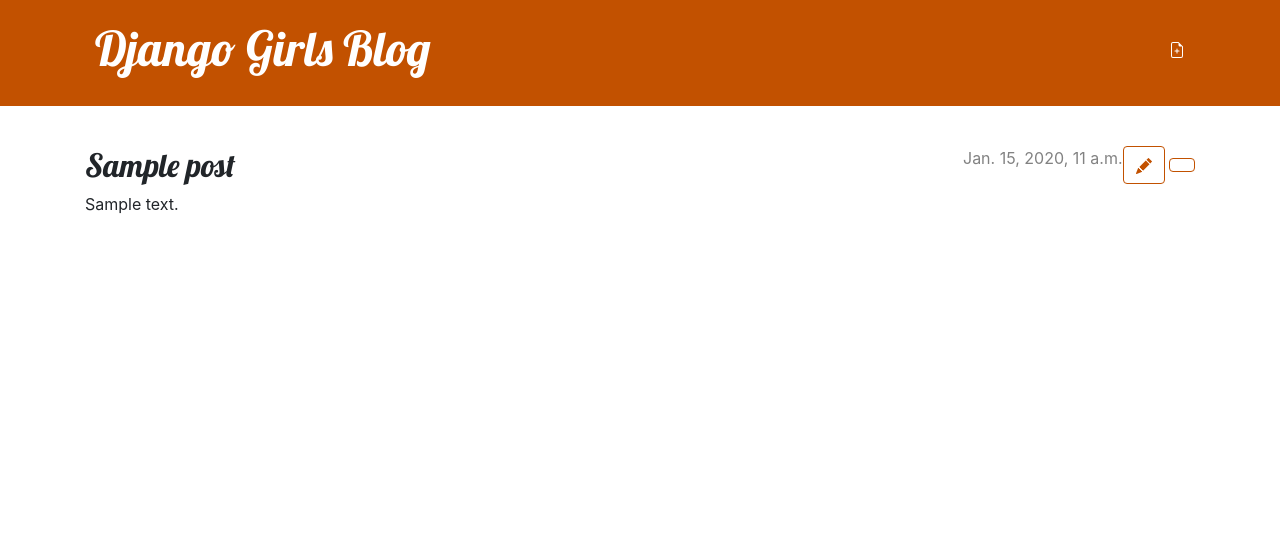
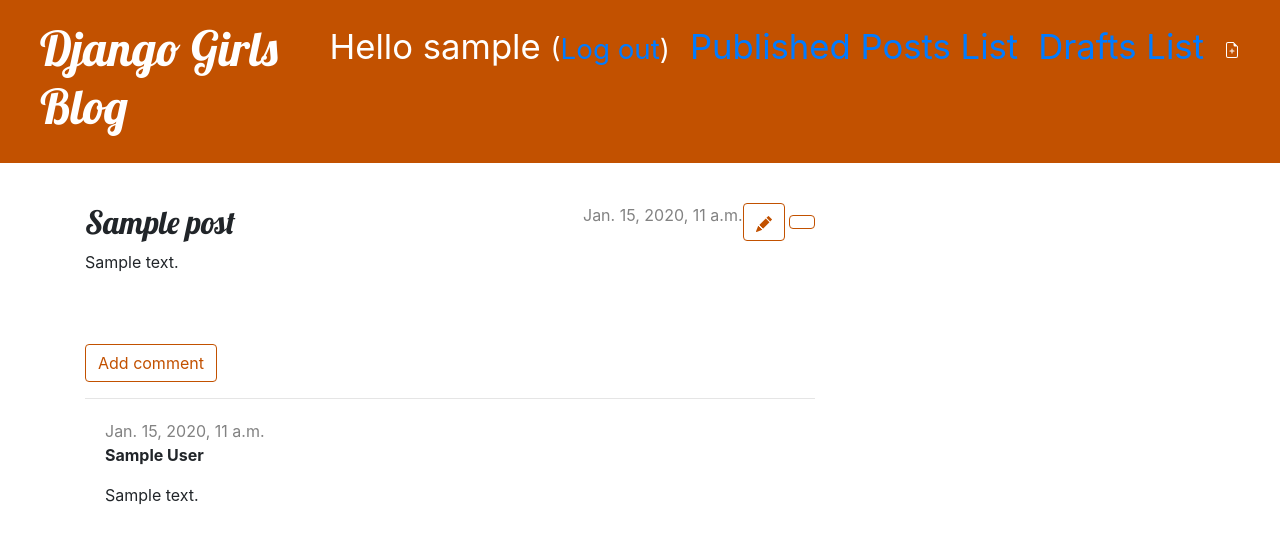
Before and after one commit to jlmirocoll/my-first-blog, a Django app: page /post/1/ in a window 1280 px wide. Shown: the top 544 px of the page. Run offline with Django 3.2, Linux system fonts and the light colour scheme; a user stored in the database is signed in; tables that the repository leaves empty hold one stand-in row (values such as "Sample post").

Commit message:
Added comments to posts

```diff
--- a/blog/admin.py
+++ b/blog/admin.py
@@ -1,4 +1,5 @@
 from django.contrib import admin
-from .models import Post
+from .models import Post, Comment
 
 admin.site.register(Post)
+admin.site.register(Comment)
--- a/blog/models.py
+++ b/blog/models.py
@@ -16,3 +16,20 @@ class Post(models.Model):
 
     def __str__(self):
         return self.title
+
+class Comment(models.Model):
+    post = models.ForeignKey('blog.Post', on_delete=models.CASCADE, related_name='comments')
+    author = models.CharField(max_length=200)
+    text = models.TextField()
+    created_date = models.DateTimeField(default=timezone.now)
+    approved_comment = models.BooleanField(default=False)
+
+    def approve(self):
+        self.approved_comment = True
+        self.save()
+
+    def __str__(self):
+        return self.text
+
+    def approved_comments(self):
+        return self.comments.filter(approved_comment=True)
--- a/blog/static/css/blog.css
+++ b/blog/static/css/blog.css
@@ -70,3 +70,7 @@ h4 {
     color: #FFFFFF;
     background-color: #C25100;
 }
+
+.comment {
+    margin: 20px 0px 20px 20px;
+}
--- a/blog/templates/blog/base.html
+++ b/blog/templates/blog/base.html
@@ -8,24 +8,26 @@
         <title>Django Girls blog</title>
     </head>
     <body>
-        <header class="page-header">
-          <div class="container">
-              {% if user.is_authenticated %}
+        <div class="page-header">
+            {% if user.is_authenticated %}
                 <a href="{% url 'post_new' %}" class="top-menu">
                     {% include './icons/file-earmark-plus.svg' %}
                 </a>
-                <a href="{% url 'post_draft_list' %}" class="top-menu"><span class="glyphicon glyphicon-edit"></span></a>
-              {% endif %}
+                <p class="top-menu"><a href="{% url 'post_draft_list' %}">Drafts List</a></p>
+                <p class="top-menu"><a href="{% url 'post_list' %}">Published Posts List</a></p>
+                <p class="top-menu">Hello {{ user.username }} <small>(<a href="{% url 'logout' %}">Log out</a>)</small></p>
+            {% else %}
+                <a href="{% url 'login' %}" class="top-menu"><span class="glyphicon glyphicon-lock"></span></a>
+            {% endif %}
             <h1><a href="/">Django Girls Blog</a></h1>
-          </div>
-        </header>
-        <main class="container">
+        </div>
+        <div class="content container">
             <div class="row">
-                <div class="col">
+                <div class="col-md-8">
                 {% block content %}
                 {% endblock %}
                 </div>
             </div>
-        </main>
+        </div>
     </body>
 </html>
--- a/blog/templates/blog/post_detail.html
+++ b/blog/templates/blog/post_detail.html
@@ -22,4 +22,23 @@
         <h2>{{ post.title }}</h2>
         <p>{{ post.text|linebreaksbr }}</p>
     </article>
+    <a class="btn btn-default" href="{% url 'add_comment_to_post' pk=post.pk %}">Add comment</a>
+    <hr>
+    {% for comment in post.comments.all %}
+        {% if user.is_authenticated or comment.approved_comment %}
+        <div class="comment">
+            <div class="date">
+                {{ comment.created_date }}
+                {% if not comment.approved_comment %}
+                    <a class="btn btn-default" href="{% url 'comment_remove' pk=comment.pk %}"><span class="glyphicon glyphicon-remove"></span></a>
+                    <a class="btn btn-default" href="{% url 'comment_approve' pk=comment.pk %}"><span class="glyphicon glyphicon-ok"></span></a>
+                {% endif %}
+            </div>
+            <strong>{{ comment.author }}</strong>
+            <p>{{ comment.text|linebreaks }}</p>
+        </div>
+        {% endif %}
+    {% empty %}
+        <p>No comments here yet :(</p>
+    {% endfor %}
 {% endblock %}
--- a/blog/templates/blog/post_list.html
+++ b/blog/templates/blog/post_list.html
@@ -8,6 +8,7 @@
             </time>
             <h2><a href="{% url 'post_detail' pk=post.pk %}">{{ post.title }}</a></h2>
             <p>{{ post.text|linebreaksbr }}</p>
+            <a href="{% url 'post_detail' pk=post.pk %}">Comments: {{ post.approved_comments.count }}</a>
         </article>
     {% endfor %}
 {% endblock %}
--- a/blog/urls.py
+++ b/blog/urls.py
@@ -7,6 +7,9 @@ urlpatterns = [
     path('post/new/', views.post_new, name='post_new'),
     path('post/<int:pk>/edit/', views.post_edit, name='post_edit'),
     path('drafts/', views.post_draft_list, name='post_draft_list'),
-    path('post/<pk>/publish', views.post_publish, name='post_publish'),
-    path('post/<pk>/delete', views.post_remove, name='post_remove'),
+    path('post/<int:pk>/publish', views.post_publish, name='post_publish'),
+    path('post/<int:pk>/delete', views.post_remove, name='post_remove'),
+    path('post/<int:pk>/comment/', views.add_comment_to_post, name='add_comment_to_post'),
+    path('comment/<int:pk>/approve/', views.comment_approve, name='comment_approve'),
+    path('comment/<int:pk>/remove/', views.comment_remove, name='comment_remove'),
 ]
--- a/blog/views.py
+++ b/blog/views.py
@@ -1,7 +1,8 @@
 from django.shortcuts import render, get_object_or_404, redirect
-from .models import Post
+from .models import Post, Comment
 from django.utils import timezone
-from .forms import PostForm
+from .forms import PostForm, CommentForm
+from django.contrib.auth.decorators import login_required
 
 # Posts List
 def post_list(request):
@@ -14,6 +15,7 @@ def post_detail(request, pk):
     return render(request, 'blog/post_detail.html', {'post': post})
 
 # Create a new post
+@login_required
 def post_new(request):
     if request.method == "POST":
         form = PostForm(request.POST)
@@ -27,6 +29,7 @@ def post_new(request):
     return render(request, 'blog/post_edit.html', {'form': form})
 
 # Edit one post
+@login_required
 def post_edit(request, pk):
     post = get_object_or_404(Post, pk=pk)
     if request.method == "POST":
@@ -41,18 +44,48 @@ def post_edit(request, pk):
     return render(request, 'blog/post_edit.html', {'form': form})
 
 # Draft List
+@login_required
 def post_draft_list(request):
     posts = Post.objects.filter(published_date__isnull=True).order_by('created_date')
     return render(request, 'blog/post_draft_list.html', {'posts': posts})
 
 # Publish post
+@login_required
 def post_publish(request, pk):
     post = get_object_or_404(Post, pk=pk)
     post.publish()
     return redirect('post_detail', pk=pk)
 
 # Delete post
+@login_required
 def post_remove(request, pk):
     post = get_object_or_404(Post, pk=pk)
     post.delete()
     return redirect('post_list')
+
+# Add a comment to post
+def add_comment_to_post(request, pk):
+    post = get_object_or_404(Post, pk=pk)
+    if request.method == "POST":
+        form = CommentForm(request.POST)
+        if form.is_valid():
+            comment = form.save(commit=False)
+            comment.post = post
+            comment.save()
+            return redirect('post_detail', pk=post.pk)
+    else:
+        form = CommentForm()
+    return render(request, 'blog/add_comment_to_post.html', {'form': form})
+
+# Approve or remove one comment
+@login_required
+def comment_approve(request, pk):
+    comment = get_object_or_404(Comment, pk=pk)
+    comment.approve()
+    return redirect('post_detail', pk=comment.post.pk)
+
+@login_required
+def comment_remove(request, pk):
+    comment = get_object_or_404(Comment, pk=pk)
+    comment.delete()
+    return redirect('post_detail', pk=comment.post.pk)
--- a/mysite/settings.py
+++ b/mysite/settings.py
@@ -70,6 +70,7 @@ TEMPLATES = [
 
 WSGI_APPLICATION = 'mysite.wsgi.application'
 
+LOGIN_REDIRECT_URL = '/'
 
 # Database
 # https://docs.djangoproject.com/en/2.2/ref/settings/#databases
--- a/mysite/urls.py
+++ b/mysite/urls.py
@@ -15,8 +15,11 @@ Including another URLconf
 """
 from django.contrib import admin
 from django.urls import path, include
+from django.contrib.auth import views
 
 urlpatterns = [
     path('admin/', admin.site.urls),
+    path('accounts/login/', views.LoginView.as_view(), name='login'),
+    path('accounts/logout/', views.LogoutView.as_view(next_page='/'), name='logout'),
     path('', include('blog.urls')),
 ]
```
Also changed, not shown: blog/forms.py (+6 -1 lines), blog/templates/blog/add_comment_to_post.html (added, +9 -0 lines), blog/templates/registration/login.html (added, +24 -0 lines), blog/migrations/0002_comment.py (added).
